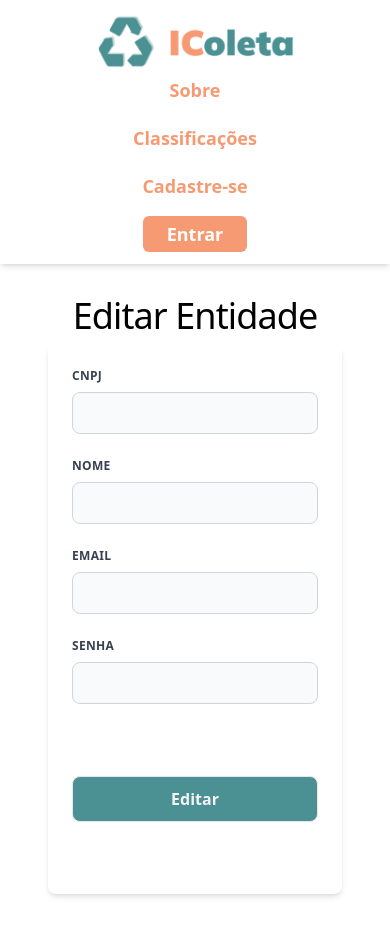
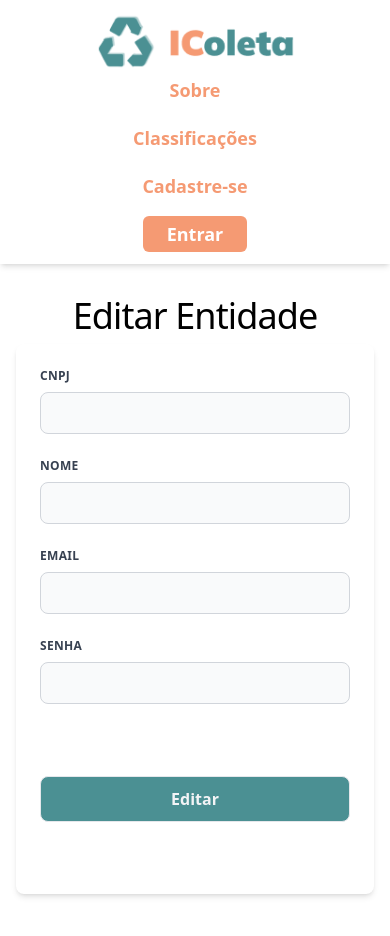
Before and after one commit to icoleta/icoleta-front, a React (Create React App) app: page /entidade/edicao in a window 390 px wide. Shown: the top 936 px of the page. Built offline with nearby package versions, Linux system fonts and the light colour scheme.

Commit message:
correção responsividade do container

```diff
--- a/src/pages/EditarEntidade/index.jsx
+++ b/src/pages/EditarEntidade/index.jsx
@@ -13,11 +13,11 @@ const EditarEntidade = () => {
   async function whenSubmitted() {}
 
   return (
-    <div className="m-8">
+    <div className="phone:m-8">
       <div className="text-center mt-8">
         <h2 className="text-4xl tracking-tight">Editar Entidade</h2>
       </div>
-      <div className="flex justify-center my-2 mx-4 md:mx-0">
+      <div className="flex justify-center my-2 mx-4 tablet:mx-0">
         <form
           onSubmit={handleSubmit}
           className="w-full max-w-xl bg-white rounded-lg shadow-md p-6"
```
